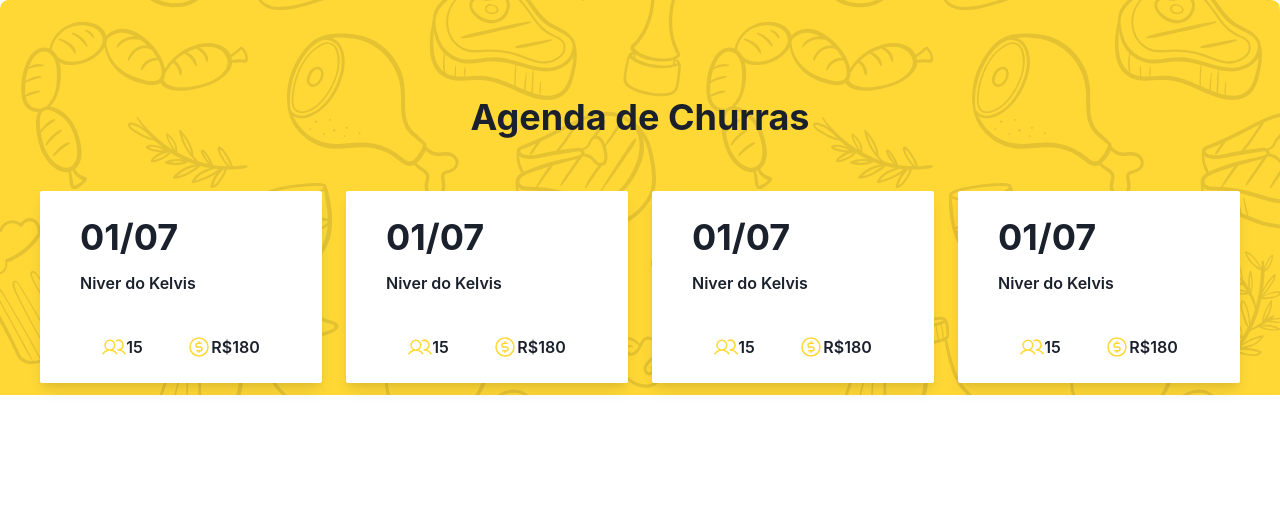
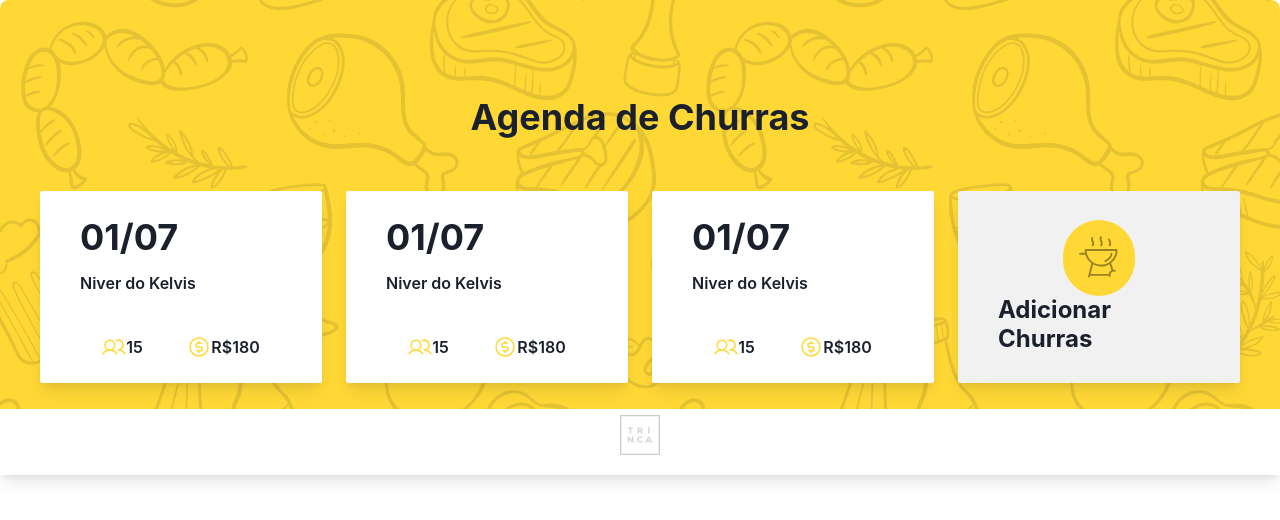
Before and after one commit to Kelvis-fernando/agenda-churrasco, a React (Create React App) app: page / in a window 1280 px wide. Shown: the top 520 px of the page. Built offline with nearby package versions, Linux system fonts and the light colour scheme.

Commit message:
feat: created the card for add a new date for bbq

```diff
--- /dev/null
+++ b/src/components/AddNewDate.tsx
@@ -0,0 +1,27 @@
+import { Card, Heading, Image } from '@chakra-ui/react';
+import bbqIcon from '../assets/icon_bbq.svg';
+
+const AddNewDate = () => {
+  return (
+    <Card
+      p="10"
+      m="3"
+      display="flex"
+      alignItems="center"
+      justifyContent="center"
+      cursor="pointer"
+      borderRadius="sm"
+      boxShadow="lg"
+      width=" 282px"
+      height=" 192px"
+      bgColor="#F1F1F1"
+    >
+      <Image src={bbqIcon} bgColor="#FFD836" p="4" borderRadius="full" />
+      <Heading as="h2" fontSize="24">
+        Adicionar Churras
+      </Heading>
+    </Card>
+  );
+};
+
+export default AddNewDate;
--- a/src/pages/Home.tsx
+++ b/src/pages/Home.tsx
@@ -1,6 +1,8 @@
-import { Flex, Heading } from '@chakra-ui/react';
+import { Flex, Heading, Image } from '@chakra-ui/react';
 import background from '../assets/background.svg';
 import BbqCard from '../components/BbqCard';
+import logo from '../assets/logo.svg';
+import AddNewDate from '../components/AddNewDate';
 
 const Home = () => {
   return (
@@ -10,6 +12,8 @@ const Home = () => {
       backgroundSize="100% auto"
       flexDirection="column"
       justifyContent="center"
+      alignItems="center"
+      boxShadow="lg"
     >
       <Heading textAlign="center" mt="24">
         Agenda de Churras
@@ -18,8 +22,9 @@ const Home = () => {
         <BbqCard />
         <BbqCard />
         <BbqCard />
-        <BbqCard />
+        <AddNewDate />
       </Flex>
+      <Image src={logo} alt="Logo" boxSize="10" m="5" />
     </Flex>
   );
 };
```
